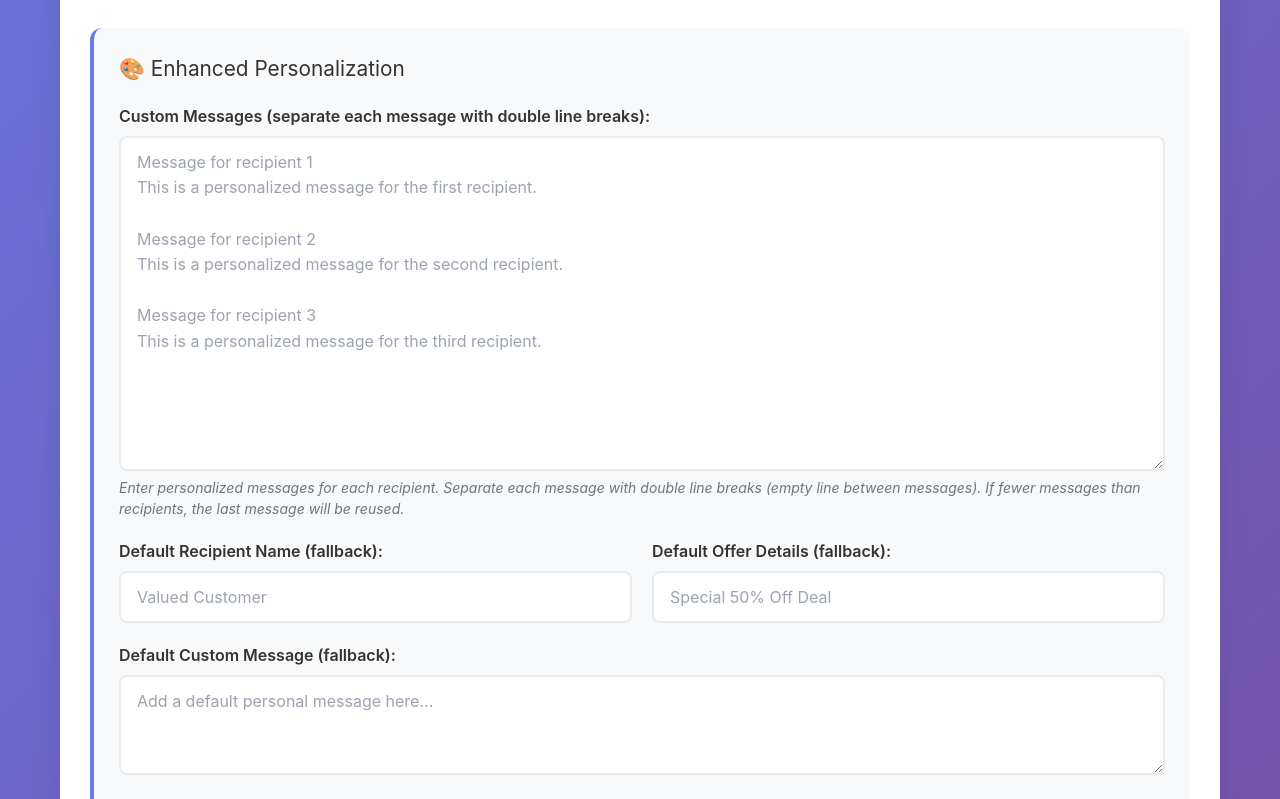
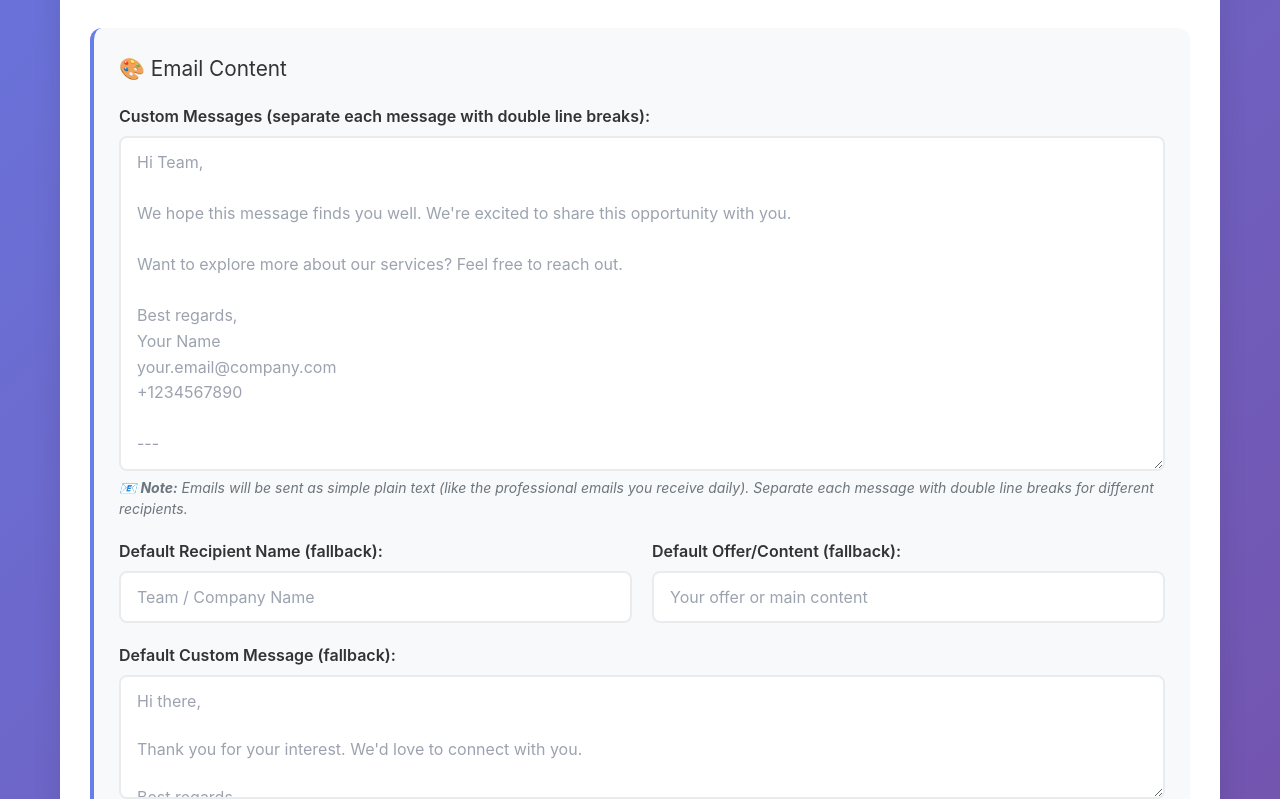
Before and after one commit to MrworstGuy/AUTO-email, a React (Create React App) app in the folder frontend/: page / in a window 1280 px wide. Shown: the part 863-1662 px from the top of the page. Built offline with nearby package versions, Linux system fonts and the light colour scheme.

Commit message:
auto-commit for 9c12fff4-6bae-44ea-ba50-0116b3563241

```diff
--- a/frontend/src/App.js
+++ b/frontend/src/App.js
@@ -458,7 +458,7 @@ Your Title
 
           {/* Enhanced Personalization Section */}
           <div className="form-section">
-            <h3>🎨 Enhanced Personalization</h3>
+            <h3>🎨 Email Content</h3>
 
             <div className="form-group">
               <label>Custom Messages (separate each message with double line breaks):</label>
@@ -466,18 +466,33 @@ Your Title
                 name="customMessages"
                 value={formData.customMessages}
                 onChange={handleInputChange}
-                placeholder="Message for recipient 1
-This is a personalized message for the first recipient.
+                placeholder="Hi Team,
 
-Message for recipient 2
-This is a personalized message for the second recipient.
+We hope this message finds you well. We're excited to share this opportunity with you.
 
-Message for recipient 3
-This is a personalized message for the third recipient."
+Want to explore more about our services? Feel free to reach out.
+
+Best regards,
+Your Name
+your.email@company.com
++1234567890
+
+---
+
+Hi [Company Name],
+
+Thank you for your interest in our services. We'd love to discuss how we can help you achieve your goals.
+
+Looking forward to connecting with you soon.
+
+Best regards,
+Your Name
+your.email@company.com
++1234567890"
                 rows="12"
                 className="personalized-messages-textarea"
               />
-              <p className="helper-text">Enter personalized messages for each recipient. Separate each message with double line breaks (empty line between messages). If fewer messages than recipients, the last message will be reused.</p>
+              <p className="helper-text">📧 <strong>Note:</strong> Emails will be sent as simple plain text (like the professional emails you receive daily). Separate each message with double line breaks for different recipients.</p>
             </div>
 
             <div className="form-row">
@@ -488,18 +503,18 @@ This is a personalized message for the third recipient."
                   name="name"
                   value={formData.name}
                   onChange={handleInputChange}
-                  placeholder="Valued Customer"
+                  placeholder="Team / Company Name"
                 />
               </div>
 
               <div className="form-group">
-                <label>Default Offer Details (fallback):</label>
+                <label>Default Offer/Content (fallback):</label>
                 <input
                   type="text"
                   name="offer"
                   value={formData.offer}
                   onChange={handleInputChange}
-                  placeholder="Special 50% Off Deal"
+                  placeholder="Your offer or main content"
                 />
               </div>
             </div>
@@ -510,8 +525,13 @@ This is a personalized message for the third recipient."
                 name="customMessage"
                 value={formData.customMessage}
                 onChange={handleInputChange}
-                placeholder="Add a default personal message here..."
-                rows="3"
+                placeholder="Hi there,
+
+Thank you for your interest. We'd love to connect with you.
+
+Best regards,
+Your Name"
+                rows="4"
               />
             </div>
           </div>
```
